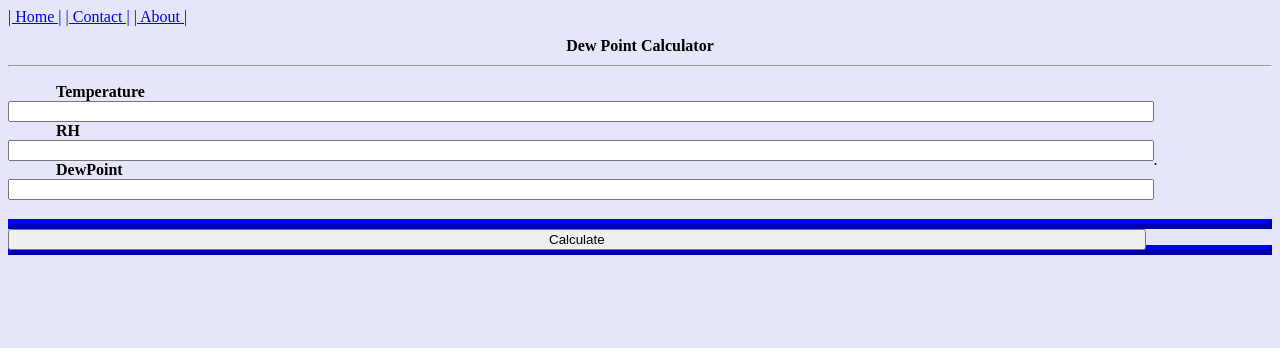
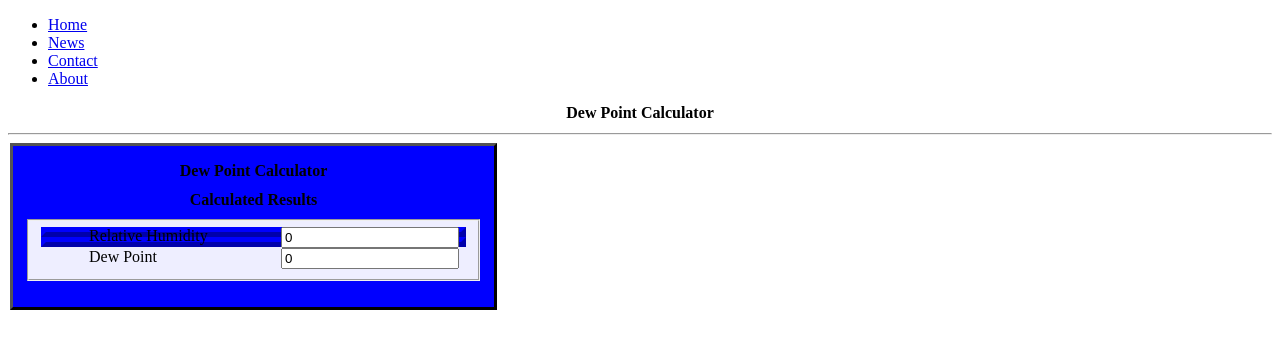
Before and after one commit to maxa1234/Deliverable_1, a plain HTML site: page index.html in a window 1280 px wide. Drawn offline with Linux system fonts and the light colour scheme.

Commit message:
Add files via upload

```diff
--- /dev/null
+++ b/amortize.js
@@ -0,0 +1,42 @@
+function getTableValues() {
+
+    var intRate = parseFloat(document.getElementById("interest").value / 100.0);
+    var terms = parseFloat(document.getElementById("terms").value * 12);
+    var bal = parseFloat(document.getElementById("principal").value);
+    var div = document.getElementById("Result");
+    var balVal = bal;
+    var intrVal = intRate;
+    div.innerHTML += test(bal, intRate, terms);
+}
+
+function test(bal, intRate, terms) {
+
+    var trate = intRate / 12;
+    var pay = bal * (trate / (1 - Math.pow(1 + trate, -terms)));
+    var result = "<table>" +
+        "<tr><th>Old Balance</th>" +
+        "<th>Payments</th>" +
+        "<th>Interest</th>" +
+        "<th>Principal</th>" +
+        "<th>New Balance</th>";
+
+    for (var count = 0; count < terms; ++count) {
+        var interest = 0;
+        var tprinciple = 0;
+
+        result += "<td> $" + bal.toFixed(2) + " " + "</td>";
+        result += "<td> $" + pay.toFixed(2) + "</td>";
+        interest = trate * bal;
+        result += "<td> $" + interest.toFixed(2) + "</td>";
+        tprinciple = pay - interest;
+        result += "<td> $" + tprinciple.toFixed(2) + "</td>";
+        var newbal = bal - tprinciple;
+        result += "<td> $" + newbal.toFixed(2) + "</td>";
+        bal = newbal;
+        result += "</tr>";
+
+    }
+    result += "</table>";
+    return result;
+}
+true;
--- /dev/null
+++ b/global.css
@@ -0,0 +1,52 @@
+
+body {
+}
+
+div {
+    border: 5px outset blue;
+    background-color: lightblue;
+    text-align: center;
+}
+h1 {
+    text-align: center;
+    font-size: medium;
+}
+
+h2 {
+    float: left;
+    clear: left;
+}
+
+label {
+    float: left;
+    width: 12em;
+    clear: left;
+    margin-left: 3em;
+}
+
+input {
+    display: block;
+    float: left;
+    margin-left: auto;
+    margin-right: auto;
+    margin-bottom: auto;
+    width: 40%;
+}
+
+.button {
+    float: left;
+    clear: left;
+    margin-left: 6em;
+}
+
+fieldset {
+    background-color: #EEEEFF;
+    float: left;
+    margin-bottom: 1em;
+    clear: both;
+}
+
+#main {
+    background-color: blue;
+    border: 3px black outset;
+}
--- a/index.html
+++ b/index.html
@@ -1,43 +1,51 @@
 <!DOCTYPE html>
 <html lang="en" xmlns="http://www.w3.org/1999/xhtml">
 <head>
-    <meta charset="utf-8" />
-    <title>Dew Point</title>
-    <script language="JavaScript" type="text/javascript" src="calc.js"></script>
-    <link rel="stylesheet" type="text/css" href="./CSS/global.css">
+<meta charset="utf-8" />
+        <title>Dew Point</title>
+        <script language="JavaScript" type="text/javascript" src="amortize.js"></script>
+        <link rel="stylesheet" href="global.css" />
 </head>
 
 <body>
-
     <!--menu example -->
     <ul>
-        <li><a href="./index.html">|   Home   |</a></li>
-        <li><a href="./contact.html">|   Contact   |</a></li>
-        <li><a href="./about.html">|   About   |</a></li>
+        <li><a href="default.asp">Home</a></li>
+        <li><a href="news.asp">News</a></li>
+        <li><a href="contact.asp">Contact</a></li>
+        <li><a href="about.asp">About</a></li>
     </ul>
-
 
     <!--calc -->
     <h1>Dew Point Calculator</h1>
     <hr />
 
+    <form>
+        <fieldset id="main">
+            <h1>Dew Point Calculator</h1>
 
 
-    <form>
-        <label for="principal"><b>Temperature</b></label><input type="text" id="Temperature" />
-        <p>&nbsp;</p>
-        <label for="interest"><b>RH</b></label><input type="text" id="RH" />
-        <p>&nbsp;</p>
-        <label for="terms"><b>DewPoint</b></label><input type="text" id="DewPoint" />.
-        <p>&nbsp;</p>
+            <h1>Calculated Results</h1>
+            <fieldset>
+                <label>Relative Humidity</label>
+                <input type="text"
+                       name="relhumid"
+                       value="0"
+                       readonly=readonly />
+                <div id="humidError">
+
+                </div>
+                <label>Dew Point</label>
+                <input type="text"
+                       name="dewpoint"
+                       value="0"
+                       readonly=readonly />
+                <div id="dewError">
 
 
-
+                </div>
+            </fieldset>
+        </fieldset>
     </form>
-    <div> <table> </table></div>
-    <form>  <input type="button" value="Calculate" onclick="getTableValues()" /></form>
-
-    <p></p>
-    <div id="Result"></div>
 </body>
 </html>
```
Also changed, not shown: Dewpoint-RH.svg (added).
